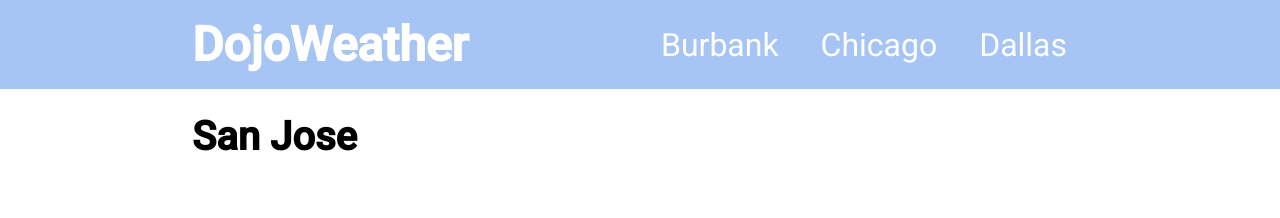
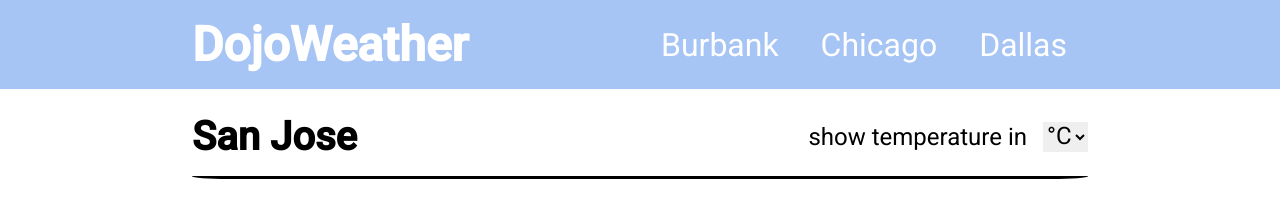
Before and after one commit to evanmschultz/CodingDojo, a plain HTML site: page WebFundamentals/DojoWeather/index.html in a window 1280 px wide. Drawn offline with Linux system fonts and the light colour scheme.

Commit message:
adds navbar and header styling

```diff
--- a/WebFundamentals/DojoWeather/index.html
+++ b/WebFundamentals/DojoWeather/index.html
@@ -34,7 +34,20 @@
 
         <div class="main">
             <div class="header">
-                <h2 class="font-size-2">San Jose</h2>
+                <div class="flex-1">
+                    <h2 class="font-size-2 flex-start">San Jose</h2>
+                </div>
+                <div class="flex-end align-center gap-1">
+                    <p class="font-size-4">show temperature in</p>
+                    <select
+                        name="temp-scale"
+                        id="temp-scale"
+                        class="font-size-4"
+                    >
+                        <option value="celcius">°C</option>
+                        <option value="farenheit">°F</option>
+                    </select>
+                </div>
             </div>
         </div>
 
--- a/WebFundamentals/DojoWeather/style.css
+++ b/WebFundamentals/DojoWeather/style.css
@@ -35,6 +35,9 @@
 .text-deco-none {
     text-decoration: none;
 }
+.site-links > a:focus {
+    font-size: 2.1rem;
+}
 
 /* navbar styling */
 .navbar {
@@ -51,7 +54,6 @@
 }
 .site-links {
     flex: 1;
-    /* width: 100%; */
     display: flex;
     justify-content: space-between;
 }
@@ -59,8 +61,34 @@
 /* body/content container styling */
 .main {
     padding: 1.5rem 15%;
-    /* border: 2px solid black; */
     height: 100%;
+}
+.header {
+    border-bottom: 0.2rem solid black;
+    border-radius: 4%;
+    padding-bottom: 1rem;
+    display: flex;
+}
+
+/* flex styling */
+.flex-1 {
+    flex: 1;
+    width: inherit;
+}
+.flex-start {
+    display: flex;
+    justify-content: flex-start;
+}
+.flex-end {
+    display: flex;
+    width: inherit;
+    justify-content: flex-end;
+}
+.align-center {
+    align-items: center;
+}
+.gap-1 {
+    gap: 1rem;
 }
 
 /* box styling */
```
